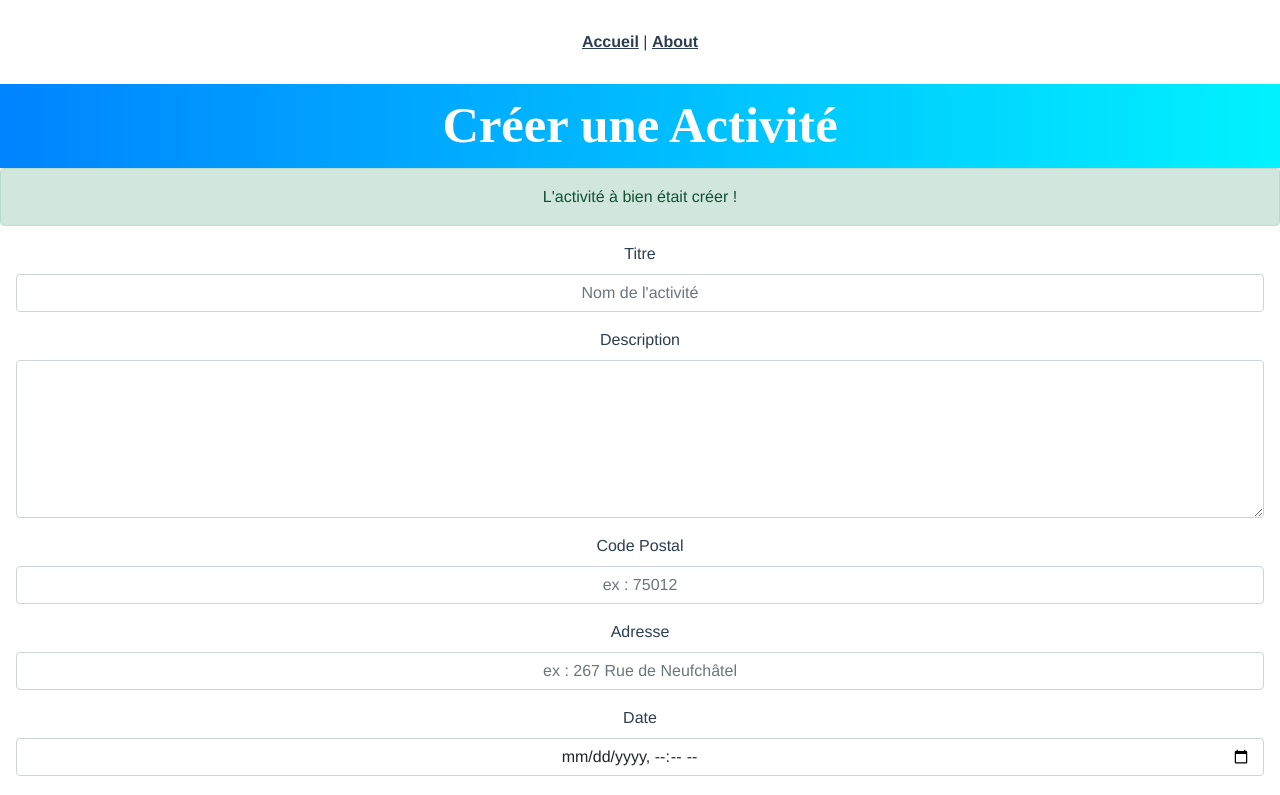
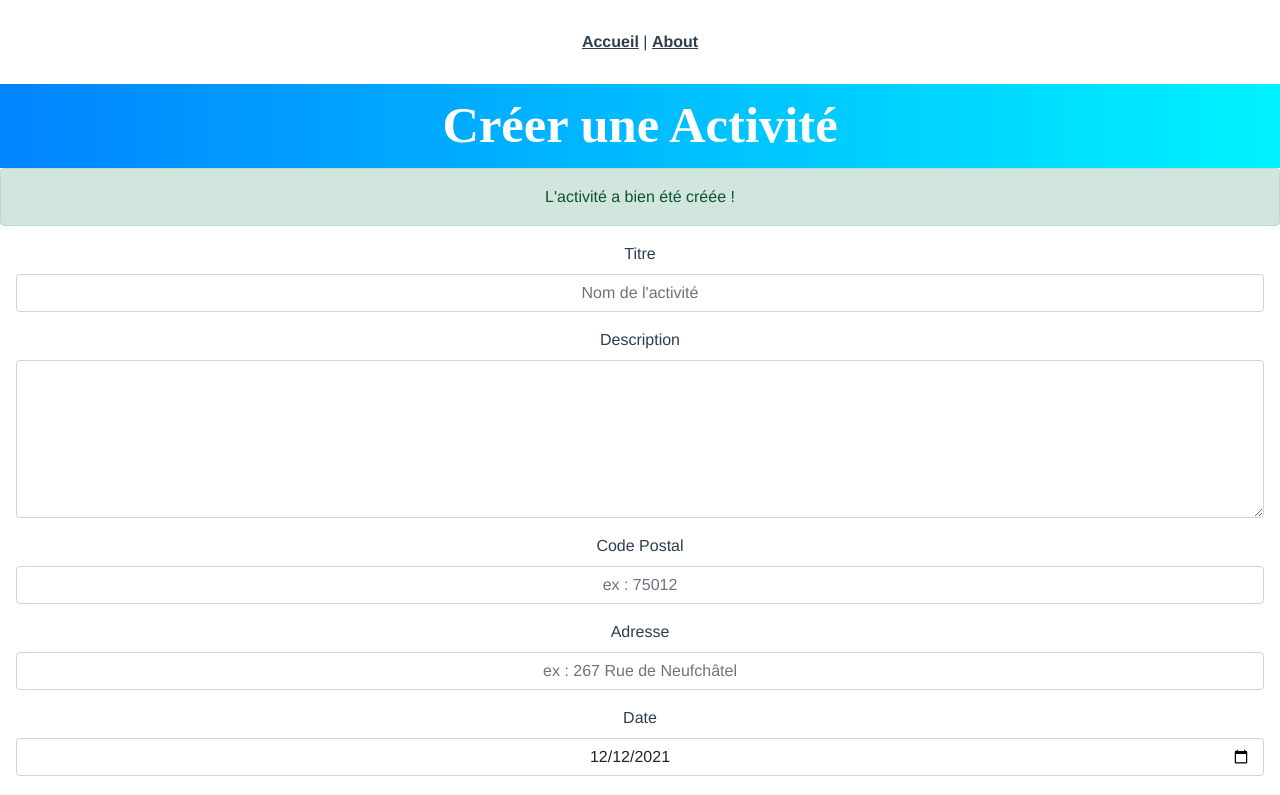
Before and after one commit to KoroSensei10/bientpms, a Vue app: page /#/createActivity in a window 1280 px wide. Shown: the top 795 px of the page. Built offline with nearby package versions, Linux system fonts and the light colour scheme; no server answers; what bottom-navigation-vue would draw is missing.

Commit message:
On peut créer des activités

```diff
--- a/src/App.vue
+++ b/src/App.vue
@@ -21,7 +21,7 @@ export default {
       selected: 1,
       options: [
         { id: 1, icon: "fa fa-home", title: "Home", path: {name: "Home"} },
-        // { id: 2, icon: "fa fa-coffee", title: "Meet" },
+        { id: 2, icon: "fa fa-coffee", title: "Create", path: {name: "CreateActivity"}},
         {
           id: 3,
           icon: "fa fa-cog",
--- a/src/views/CreateActivity.vue
+++ b/src/views/CreateActivity.vue
@@ -3,7 +3,7 @@
     Créer une Activité
   </div>
   <div v-if="this.message" class="alert alert-success" role="alert">
-    L'activité à bien était créer !
+    L'activité a bien été créée !
   </div>
   <div v-if="this.error" class="alert alert-danger" role="alert">
     {{ this.error }}
@@ -70,11 +70,12 @@
     <div class="mb-3">
       <label for="dateDeb" class="form-label">Date</label>
       <input
-        type="datetime-local"
+        type="date"
         class="form-control"
         id="dateDeb"
         name="dateDeb"
         pattern="[0-9]{4}-[0-9]{2}-[0-9]{2}"
+        placeholder="Date de l'acitvité"
         v-model="this.activitiesRequestInfo.event_date"
         required
       />
@@ -174,7 +175,7 @@ export default {
       activitiesRequestInfo: {
         title: "",
         description: "",
-        event_date: "",
+        event_date: "2021-12-12",
         postcode: "",
         address: "",
         image: "",
@@ -219,14 +220,6 @@ export default {
       .catch((error) => {
         this.message = error;
       });
-    GestionActivities.getLevels()
-      .then((levels) => {
-        this.levels = levels;
-        console.log(levels);
-      })
-      .catch((error) => {
-        this.message = error;
-      });
   },
 };
 </script>
```
